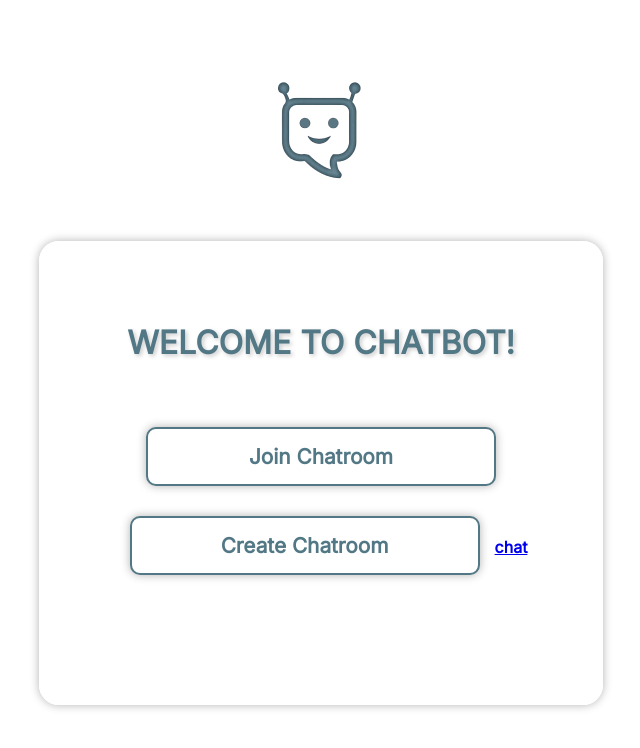
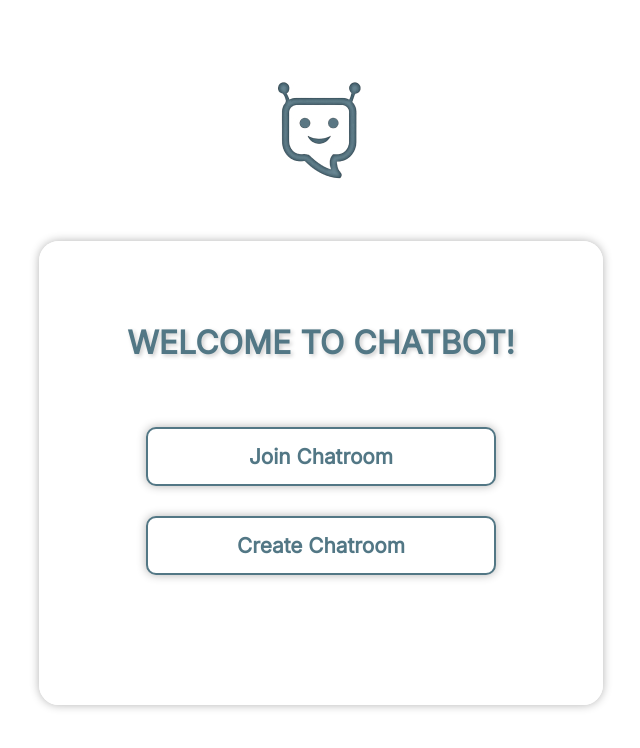
Before and after one commit to tayv9n/EduChatbot, a React (Create React App) app: page /home in a window 1280 px wide. Shown: the top 748 px of the page, without its empty margins (319-959 px from the left). Built offline with nearby package versions, Linux system fonts and the light colour scheme.

Commit message:
Removed Chatroom Link from Home

```diff
--- a/src/pages/Home/Home.tsx
+++ b/src/pages/Home/Home.tsx
@@ -21,8 +21,6 @@ export function Home() {
         <a href="createlobby">
           <button className="button">Create Chatroom</button>
         </a>
-
-        <Link to="/chatroom">chat</Link>
       </main>
     </div>
   );
```
